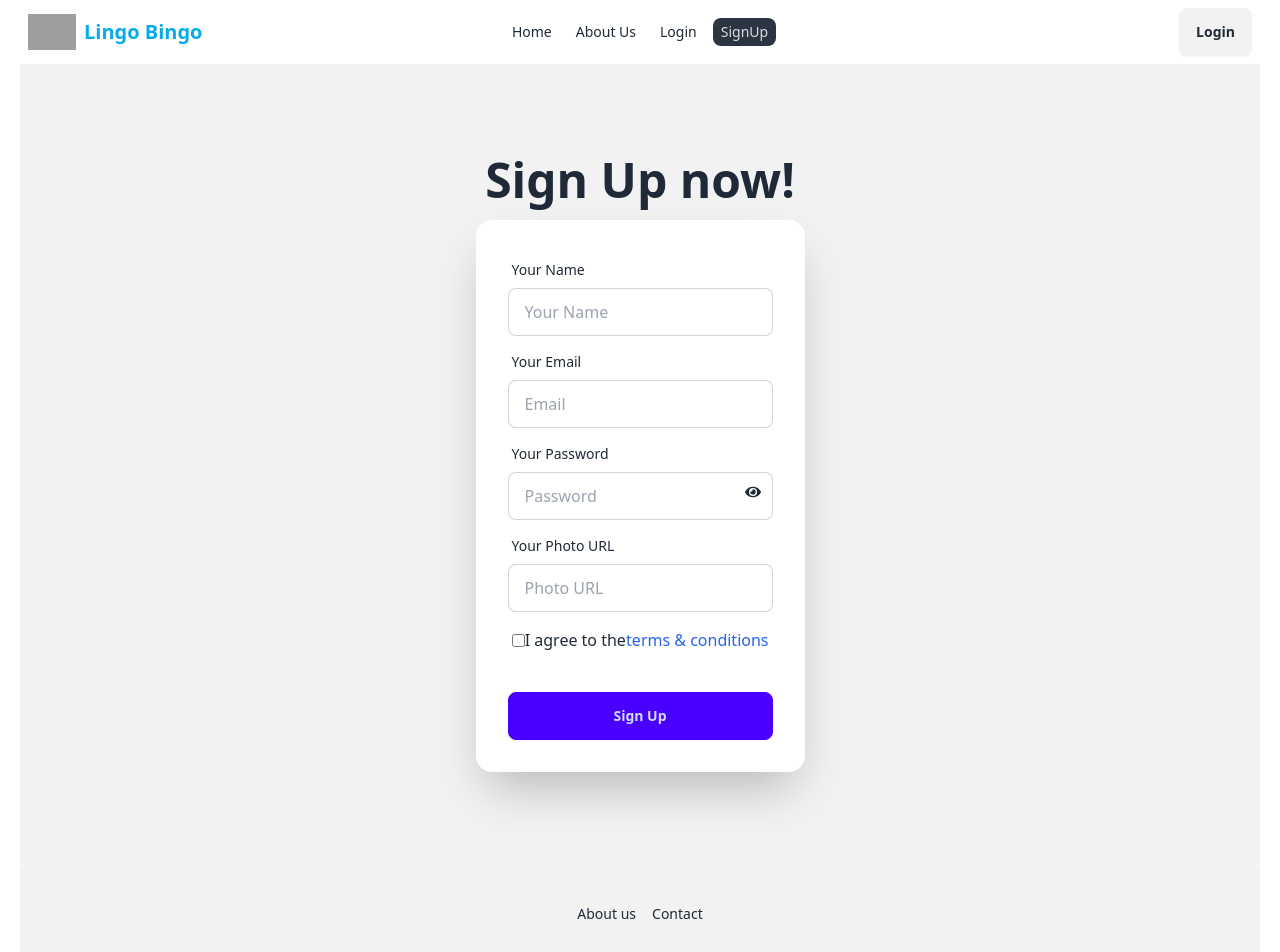
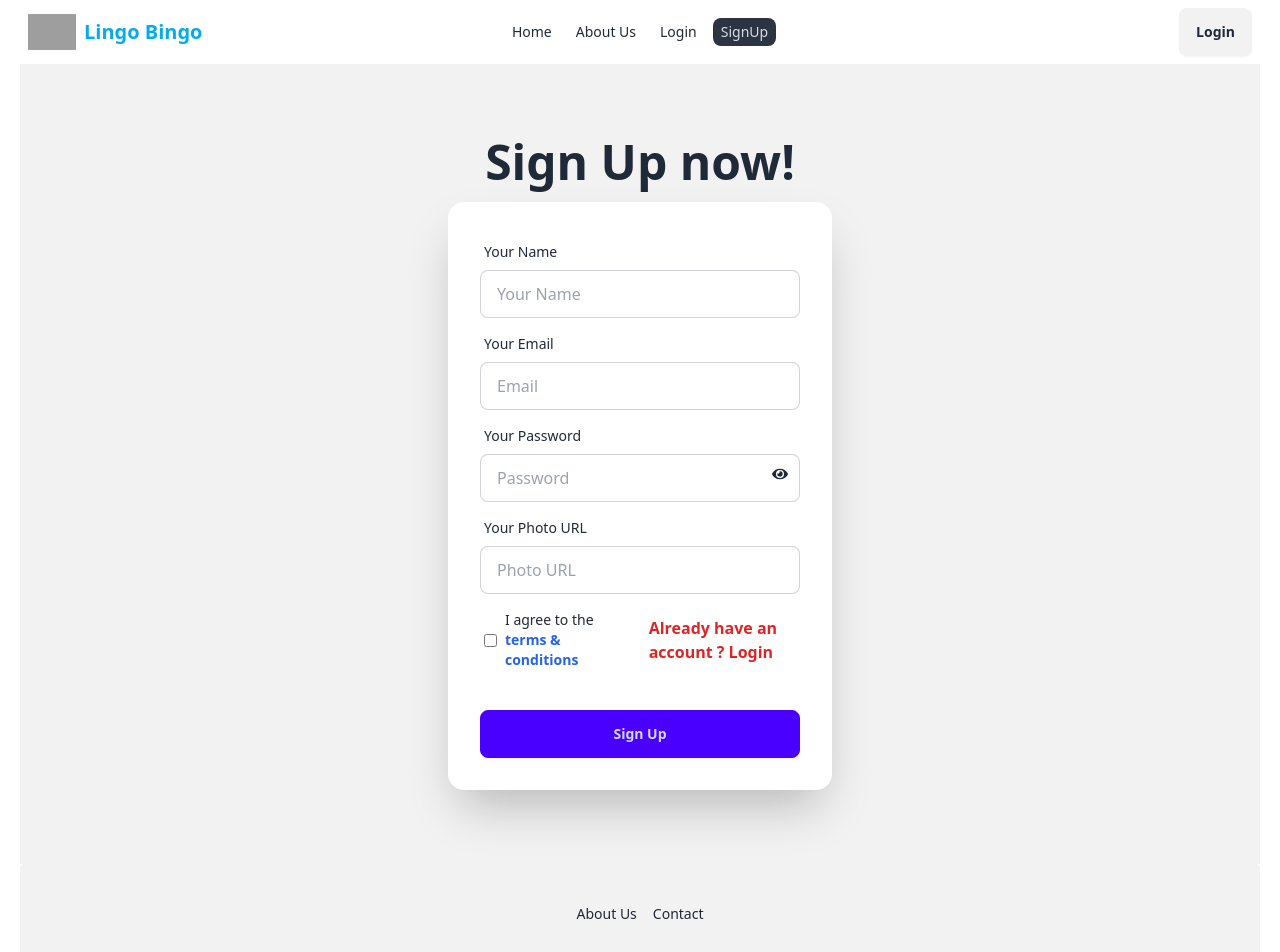
Before and after one commit to mdekramulridoy/Lingo-Bingo, a React (Vite) app: page /register in a window 1280 px wide. Shown: the top 952 px of the page. Built offline with nearby package versions, Linux system fonts and the light colour scheme; no server answers; grey boxes are pictures that could not be loaded.

Commit message:
complete all requirement

```diff
--- a/src/components/About.jsx
+++ b/src/components/About.jsx
@@ -1,14 +1,41 @@
-import React, { useEffect } from 'react';
+import React, { useEffect } from "react";
 
 const About = () => {
-    useEffect(() => {
-        document.title = "About Us";
-      }, []);
-    return (
-        <div>
-            <h1>About Us.</h1>
+  useEffect(() => {
+    document.title = "About Us";
+  }, []);
+
+  return (
+    <div className="about-container bg-gradient-to-r from-[#08ABE9]  to-[#0080b3] text-white py-10 px-5">
+      <div className="max-w-4xl mx-auto text-center">
+        <h1 className="text-4xl font-bold mb-4">Welcome to Our Language Learning App!</h1>
+        <p className="text-lg mb-6">
+          Learning a new language can be challenging, but we're here to make it easier and more fun! Our
+          interactive Japanese language learning platform is designed to help you expand your vocabulary and improve your communication skills.
+        </p>
+        <p className="text-lg mb-6">
+          Whether you're a beginner or an advanced learner, our app provides personalized lessons to help you master the Japanese language at your own pace.
+        </p>
+        <h2 className="text-3xl font-semibold mb-4">Why Choose Us?</h2>
+        <div className="grid grid-cols-1 sm:grid-cols-2 lg:grid-cols-2 gap-8 text-center">
+          <div className="feature-box p-6 bg-white text-black rounded-lg shadow-lg">
+            <h3 className="text-xl font-semibold mb-2">Interactive Vocabulary</h3>
+            <p>Learn Japanese vocabulary through fun, interactive exercises that keep you engaged and motivated.</p>
+          </div>
+          <div className="feature-box p-6 bg-white text-black rounded-lg shadow-lg">
+            <h3 className="text-xl font-semibold mb-2">Personalized Learning</h3>
+            <p>Our app tailors lessons to your skill level, so you can learn at your own pace and progress faster.</p>
+          </div>
+
         </div>
-    );
+        <div className="mt-8">
+          <p className="text-lg">
+            Start learning today and unlock a world of opportunities with the Japanese language. Sign in to get started!
+          </p>
+        </div>
+      </div>
+    </div>
+  );
 };
 
 export default About;
--- a/src/components/Footer.jsx
+++ b/src/components/Footer.jsx
@@ -1,16 +1,21 @@
 import React from "react";
+import { Link } from "react-router-dom";
 
 const Footer = () => {
   return (
     <div>
       <footer className="footer footer-center bg-base-200 text-base-content rounded p-10">
         <nav className="grid grid-flow-col gap-4">
-          <a className="link link-hover">About us</a>
-          <a className="link link-hover">Contact</a>
+          <Link to="/about" className="link link-hover hover:text-[#08ABE9]">About Us</Link>
+          <Link to="/register" className="link link-hover hover:text-[#08ABE9]">Contact</Link>
         </nav>
         <nav>
           <div className="grid grid-flow-col gap-4">
-            <a>
+            <a className="hover:text-[#08ABE9]"
+              href="https://twitter.com"
+              target="_blank"
+              rel="noopener noreferrer"
+            >
               <svg
                 xmlns="http://www.w3.org/2000/svg"
                 width="24"
@@ -21,7 +26,12 @@ const Footer = () => {
                 <path d="M24 4.557c-.883.392-1.832.656-2.828.775 1.017-.609 1.798-1.574 2.165-2.724-.951.564-2.005.974-3.127 1.195-.897-.957-2.178-1.555-3.594-1.555-3.179 0-5.515 2.966-4.797 6.045-4.091-.205-7.719-2.165-10.148-5.144-1.29 2.213-.669 5.108 1.523 6.574-.806-.026-1.566-.247-2.229-.616-.054 2.281 1.581 4.415 3.949 4.89-.693.188-1.452.232-2.224.084.626 1.956 2.444 3.379 4.6 3.419-2.07 1.623-4.678 2.348-7.29 2.04 2.179 1.397 4.768 2.212 7.548 2.212 9.142 0 14.307-7.721 13.995-14.646.962-.695 1.797-1.562 2.457-2.549z"></path>
               </svg>
             </a>
-            <a>
+
+            <a className="hover:text-red-500"
+              href="https://youtube.com"
+              target="_blank"
+              rel="noopener noreferrer"
+            >
               <svg
                 xmlns="http://www.w3.org/2000/svg"
                 width="24"
@@ -32,7 +42,12 @@ const Footer = () => {
                 <path d="M19.615 3.184c-3.604-.246-11.631-.245-15.23 0-3.897.266-4.356 2.62-4.385 8.816.029 6.185.484 8.549 4.385 8.816 3.6.245 11.626.246 15.23 0 3.897-.266 4.356-2.62 4.385-8.816-.029-6.185-.484-8.549-4.385-8.816zm-10.615 12.816v-8l8 3.993-8 4.007z"></path>
               </svg>
             </a>
-            <a>
+
+            <a className="hover:text-blue-500"
+              href="https://facebook.com"
+              target="_blank"
+              rel="noopener noreferrer"
+            >
               <svg
                 xmlns="http://www.w3.org/2000/svg"
                 width="24"
@@ -47,8 +62,8 @@ const Footer = () => {
         </nav>
         <aside>
           <p>
-            Copyright © {new Date().getFullYear()} - All right reserved by ACME
-            Industries Ltd
+            Copyright © {new Date().getFullYear()} - All right reserved by Md.
+            Ekramul Hoque
           </p>
         </aside>
       </footer>
--- a/src/components/Login.jsx
+++ b/src/components/Login.jsx
@@ -5,11 +5,13 @@ import { FaGoogle } from "react-icons/fa";
 import { FaEye, FaEyeSlash } from "react-icons/fa";
 import { sendPasswordResetEmail } from "firebase/auth";
 import { auth } from "../firebase.init";
+import { toast } from "react-hot-toast";
 
 const Login = () => {
   useEffect(() => {
     document.title = "Login";
   }, []);
+
   const navigate = useNavigate();
   const { signInUser, signInWithGoogle } = useContext(AuthContext);
   const [error, setError] = useState("");
@@ -42,9 +44,25 @@ const Login = () => {
       await signInUser(email, password);
       e.target.reset();
       setError("");
+
+      toast.success("Login successful! Welcome back.", {
+        duration: 4000,
+        style: {
+          background: "#08ABE9",
+          color: "#fff",
+        },
+      });
+
       navigate("/start-learning");
     } catch (error) {
-      setError("Login failed: " + error.message);
+      setError(error.message);
+      toast.error(`Login failed: ${error.message}`, {
+        duration: 4000,
+        style: {
+          background: "#E74C3C",
+          color: "#fff",
+        },
+      });
     }
   };
 
@@ -52,9 +70,25 @@ const Login = () => {
     try {
       await signInWithGoogle();
       setError("");
+
+      toast.success("Login successful! Welcome back.", {
+        duration: 4000,
+        style: {
+          background: "#08ABE9",
+          color: "#fff",
+        },
+      });
+
       navigate("/start-learning");
     } catch (error) {
-      setError("Google Sign-In failed: " + error.message);
+      setError(error.message);
+      toast.error(`Google Sign-In failed: ${error.message}`, {
+        duration: 4000,
+        style: {
+          background: "#E74C3C",
+          color: "#fff",
+        },
+      });
     }
   };
 
--- a/src/components/Register.jsx
+++ b/src/components/Register.jsx
@@ -2,11 +2,13 @@ import React, { useContext, useEffect, useState } from "react";
 import { Link, useNavigate } from "react-router-dom";
 import { AuthContext } from "../providers/AuthProvider";
 import { FaEye, FaEyeSlash } from "react-icons/fa";
+import { toast } from "react-hot-toast";
 
 const Register = () => {
   useEffect(() => {
     document.title = "Registration";
   }, []);
+
   const navigate = useNavigate();
   const { createUser } = useContext(AuthContext);
   const [success, setSuccess] = useState(false);
@@ -26,11 +28,29 @@ const Register = () => {
 
     if (!terms) {
       setError("Please accept our terms & conditions.");
+      toast.error("You must accept the terms & conditions to proceed.");
       return;
     }
 
     if (password.length < 6) {
       setError("Password should be 6 characters or longer.");
+      toast.error("Password should be at least 6 characters long.");
+      return;
+    }
+
+    const passwordRegex =
+      /^(?=.*[a-z])(?=.*[A-Z])(?=.*\d)(?=.*[@$!%*?&])[A-Za-z\d@$!%*?&]{6,}$/;
+    if (!passwordRegex.test(password)) {
+      setError(
+        "Password must include at least one uppercase letter, one lowercase letter, one number, and one special character."
+      );
+      toast.error("Password must meet the required criteria.");
+      return;
+    }
+
+    if (name.length < 5) {
+      setError("Name must be at least 5 characters long.");
+      toast.error("Name must be at least 5 characters long.");
       return;
     }
 
@@ -38,10 +58,24 @@ const Register = () => {
       .then(() => {
         e.target.reset();
         setSuccess(true);
+        toast.success(`Welcome, ${name}!`, {
+          duration: 4000,
+          style: {
+            background: "#08ABE9",
+            color: "#fff",
+          },
+        });
         navigate("/start-learning");
       })
       .catch((err) => {
         setError(err.message);
+        toast.error(`Registration failed: ${err.message}`, {
+          duration: 4000,
+          style: {
+            background: "#E74C3C",
+            color: "#fff",
+          },
+        });
       });
   };
 
@@ -57,13 +91,25 @@ const Register = () => {
               <label className="label">
                 <span className="label-text">Your Name</span>
               </label>
-              <input name="name" type="text" placeholder="Your Name" className="input input-bordered" required />
+              <input
+                name="name"
+                type="text"
+                placeholder="Your Name"
+                className="input input-bordered"
+                required
+              />
             </div>
             <div className="form-control">
               <label className="label">
                 <span className="label-text">Your Email</span>
               </label>
-              <input name="email" type="email" placeholder="Email" className="input input-bordered" required />
+              <input
+                name="email"
+                type="email"
+                placeholder="Email"
+                className="input input-bordered"
+                required
+              />
             </div>
             <div className="form-control">
               <label className="label">
@@ -89,19 +135,48 @@ const Register = () => {
               <label className="label">
                 <span className="label-text">Your Photo URL</span>
               </label>
-              <input name="photo" type="text" placeholder="Photo URL" className="input input-bordered" />
+              <input
+                name="photo"
+                type="text"
+                placeholder="Photo URL"
+                className="input input-bordered"
+              />
             </div>
-            <div className="form-control">
-              <label className="label">
-                <input name="terms" type="checkbox" /> I agree to the{" "}
-                <Link to="/terms-and-conditions" className="text-blue-600">terms & conditions</Link>
+
+            <div className="form-control flex flex-col md:flex-row items-center space-y-2 md:space-y-0 md:space-x-4">
+              <label className="label flex items-center">
+                <input name="terms" type="checkbox" className="mr-2" />
+                <span className="text-sm">
+                  I agree to the{" "}
+                  <Link
+                    to="/terms"
+                    className="font-bold text-blue-600 hover:underline"
+                  >
+                    terms & conditions
+                  </Link>
+                </span>
               </label>
+              <div className="mt-2 md:mt-0">
+                <Link
+                  className="font-bold text-red-600 hover:underline"
+                  to="/login"
+                >
+                  Already have an account ? Login
+                </Link>
+              </div>
             </div>
+
             <div className="form-control mt-6">
-              <button type="submit" className="btn btn-primary">Sign Up</button>
+              <button type="submit" className="btn btn-primary">
+                Sign Up
+              </button>
             </div>
             {error && <p className="text-red-600 text-center">{error}</p>}
-            {success && <p className="text-green-600 text-center">Registration successful!</p>}
+            {success && (
+              <p className="text-green-600 text-center">
+                Registration successful!
+              </p>
+            )}
           </form>
         </div>
       </div>
```
Also changed, not shown: src/components/Navbar.jsx (+12 -12 lines), src/components/private/Profile.jsx (+38 -6 lines).
